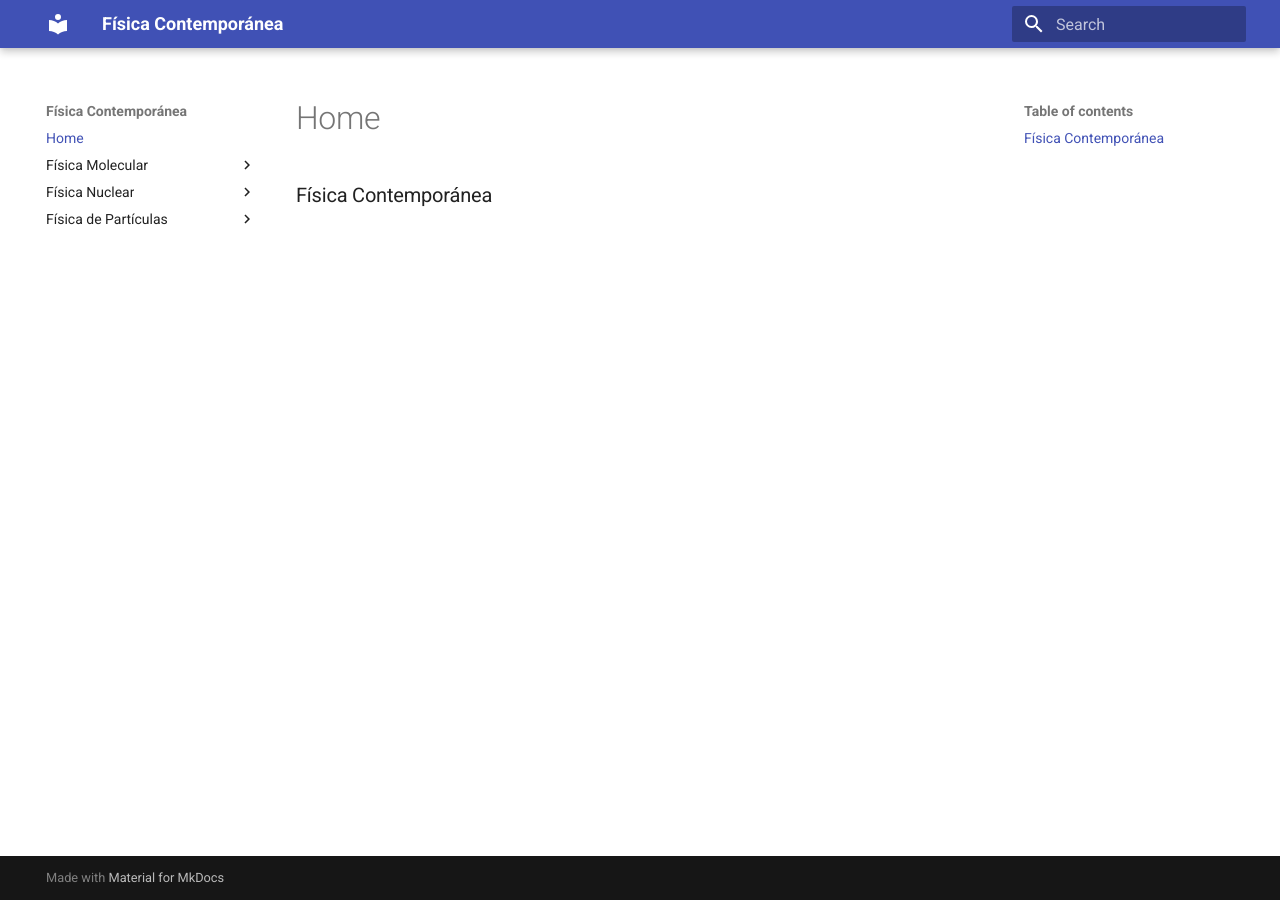
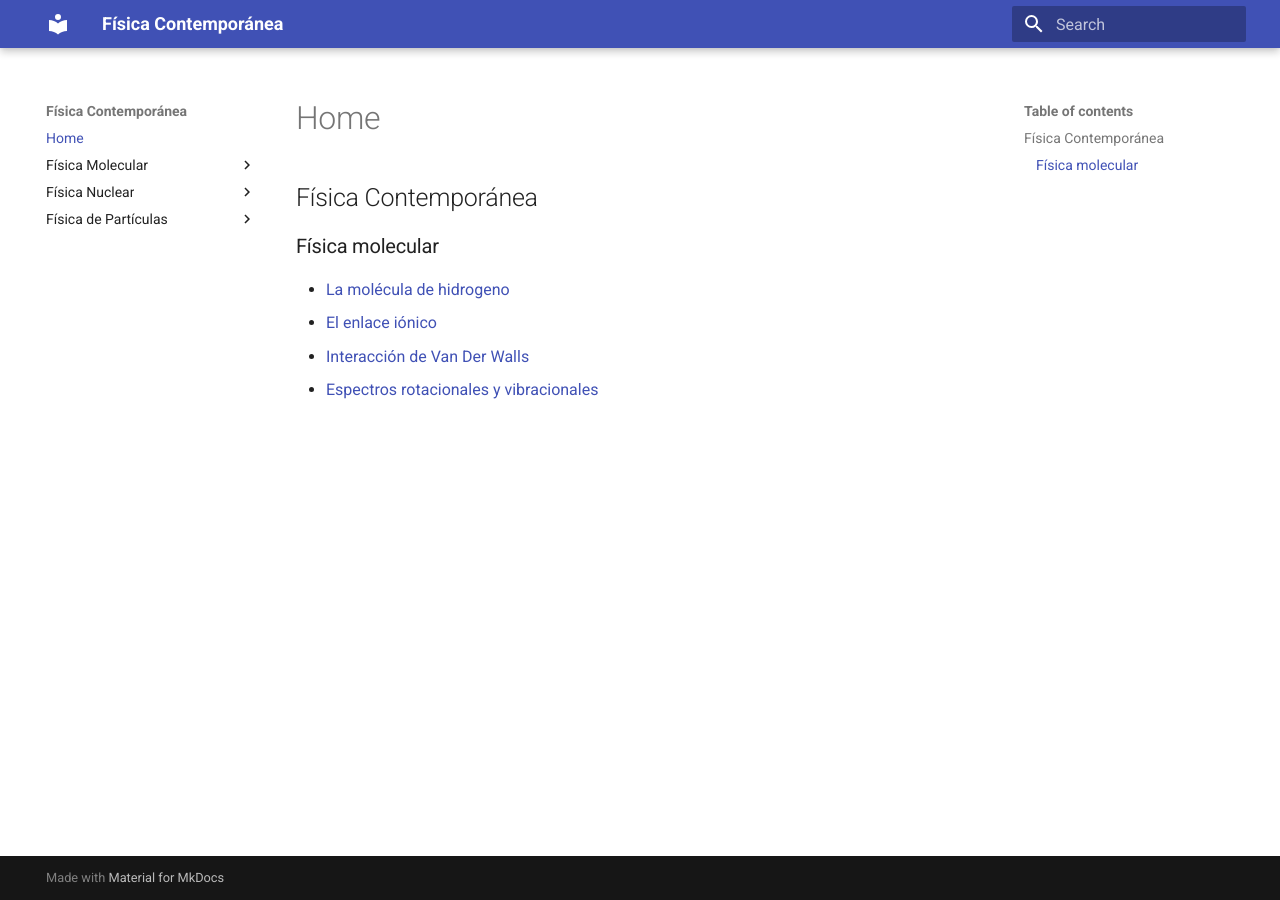
Before and after one commit to mr-mapache/fisica-contemporanea, an MkDocs documentation site: the page built from pages/index.md, in a window 1280 px wide. Built offline with MkDocs 1.6.1 and Material for MkDocs 9.7.7, drawn with Linux system fonts in a browser that asks for light colours.

Commit message:
Update Index

```diff
--- a/pages/index.md
+++ b/pages/index.md
@@ -1 +1,7 @@
-### Física Contemporánea
+## Física Contemporánea
+
+### Física molecular
+- [La molécula de hidrogeno](https://mr-mapache.github.io/fisica-contemporanea/F%C3%ADsica%20Molecular/La%20mol%C3%A9cula%20de%20hidrogeno/)
+- [El enlace iónico](https://mr-mapache.github.io/fisica-contemporanea/F%C3%ADsica%20Molecular/El%20enlace%20i%C3%B3nico/)
+- [Interacción de Van Der Walls](https://mr-mapache.github.io/fisica-contemporanea/F%C3%ADsica%20Molecular/Interacci%C3%B3n%20de%20Van%20Der%20Wals/)
+- [Espectros rotacionales y vibracionales](https://mr-mapache.github.io/fisica-contemporanea/F%C3%ADsica%20Molecular/Espectros%20rotacionales%20y%20vibracionales/)
```
Also changed, not shown: pages/Física de Partículas/Dispersión de particulas/Aniquilación electrón-positrón.md (+1 -1 lines), pages/Física de Partículas/Dispersión de particulas/Efecto Compton.md (+1 -1 lines), site/Física Molecular/Espectros rotacionales y vibracionales/index.html, site/Física Molecular/Interacción de Van Der Wals/index.html, site/Física Nuclear/Desintegración alfa/index.html, site/Física Nuclear/Desintegración beta/index.html, site/search/search_index.json, 1 other file.
